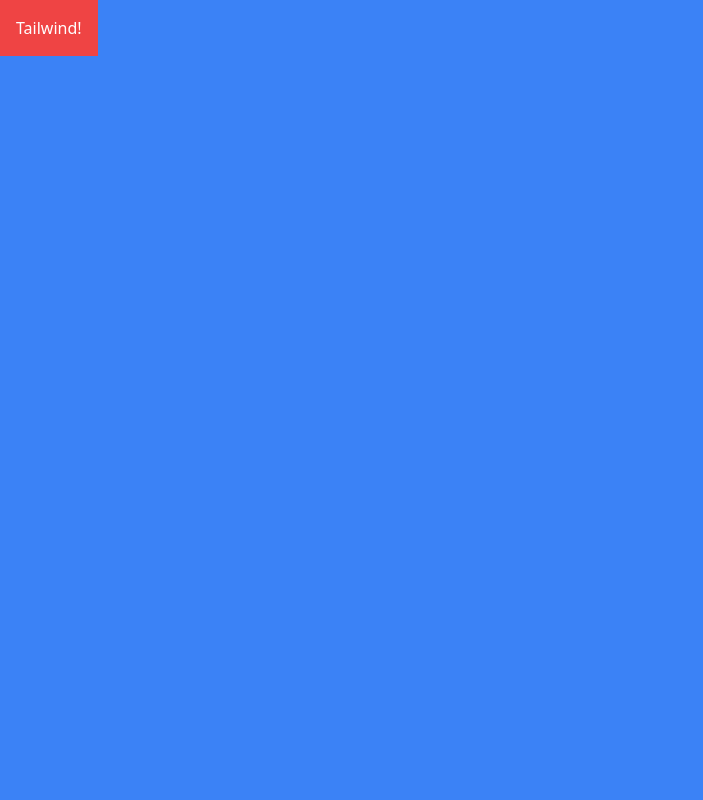
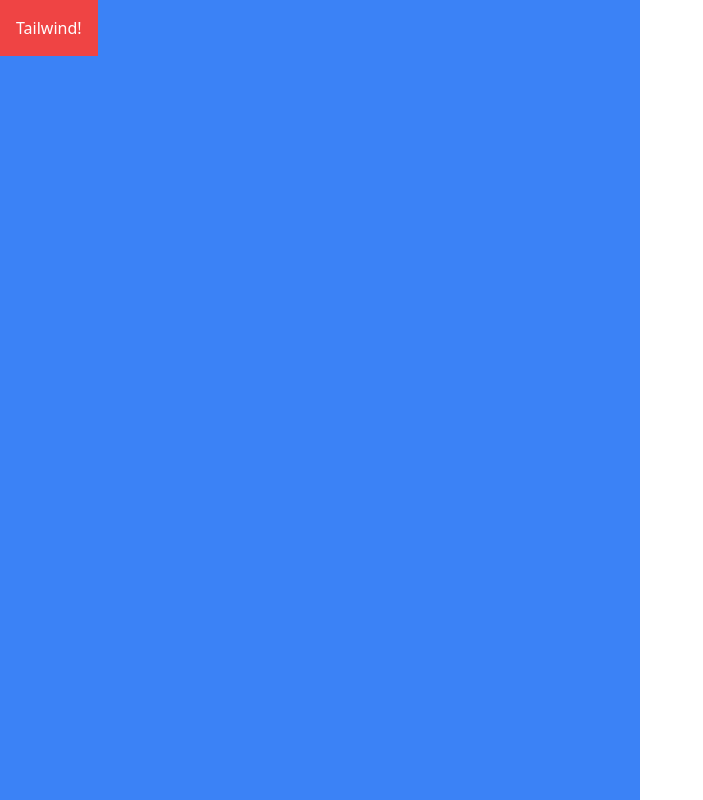
Before and after one commit to HayatsCodes/tailwind-css-crash-course, a website: page index.html in a window 1280 px wide. Shown: the whole page, without its empty margins (0-703 px from the left). Drawn offline with Linux system fonts and the light colour scheme.

Commit message:
Refactoring the code

```diff
--- a/index.html
+++ b/index.html
@@ -10,7 +10,7 @@
 </head>
 
 <body>
-    <div class="bg-blue-500 h-screen w-50">
+    <div class="bg-blue-500 h-screen w-1/2">
         <div>
             <h1 class="bg-red-500 text-white w-max p-4">
                 Tailwind!
```
Also changed, not shown: css/style.css.
